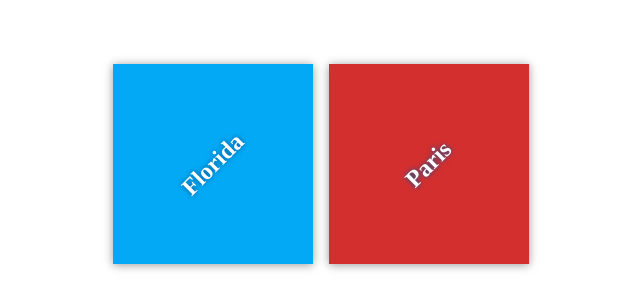
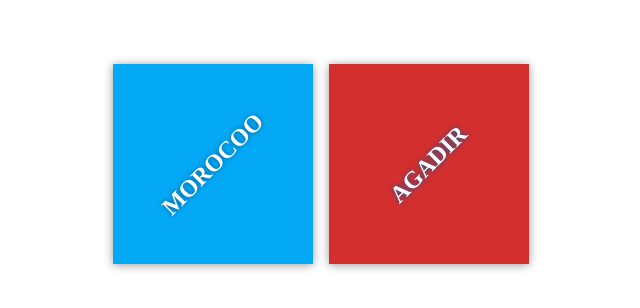
Before and after one commit to Baaji79/my-travel-plans, a plain HTML site: page index.html in a window 1280 px wide. Shown: the part 236-544 px from the top of the page, without its empty margins (319-959 px from the left). Drawn offline with Linux system fonts and the light colour scheme.

Commit message:
Add starting destinations

```diff
--- a/index.html
+++ b/index.html
@@ -11,11 +11,11 @@
 <div class="container">
 <div class="destination-container">
 <div class="destination" id="florida">
-<h2>Florida</h2>
+<h2>MOROCOO</h2>
 </div>
 
 <div class="destination" id="paris">
-<h2>Paris</h2>
+<h2>AGADIR</h2>
 </div>
 </div>
 </div>
```
